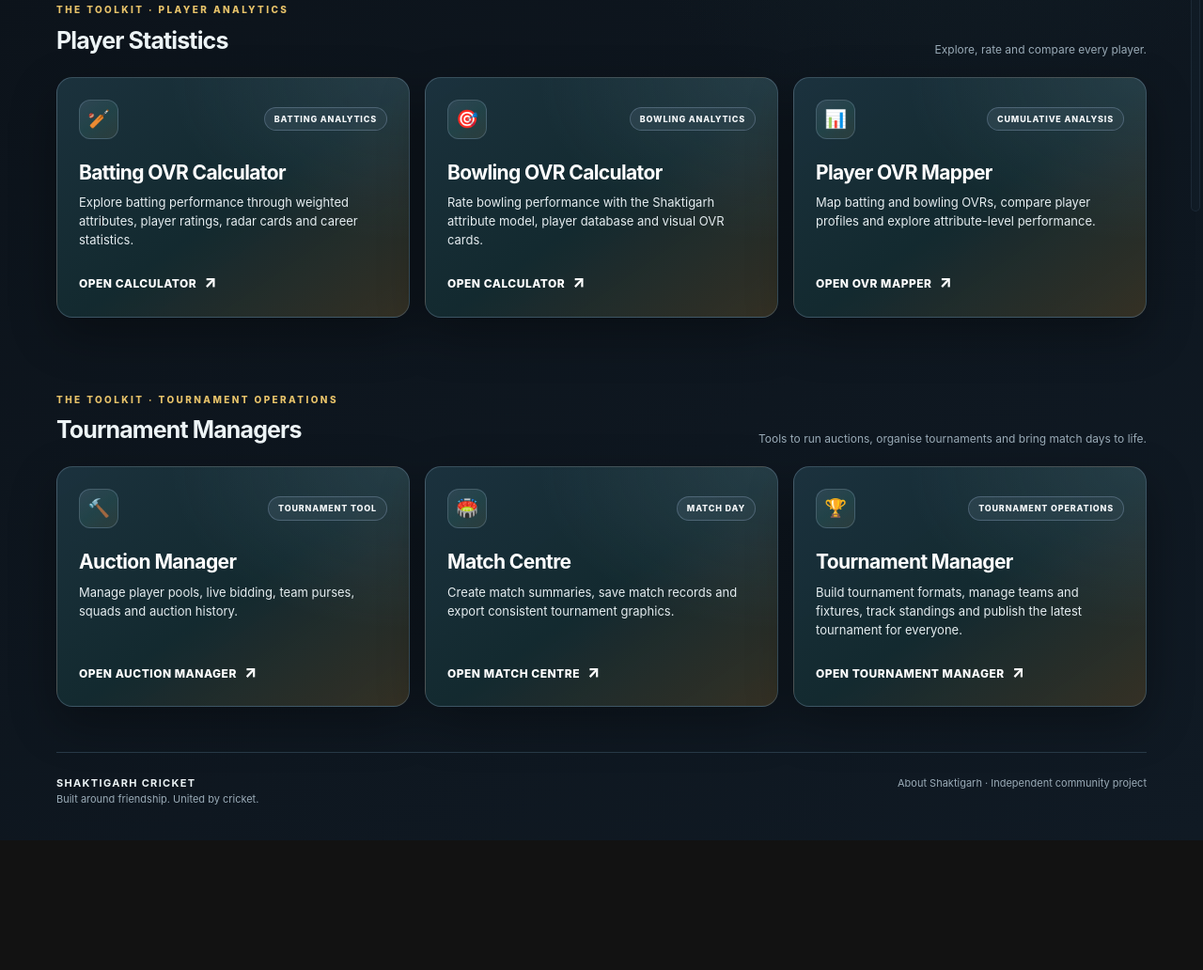
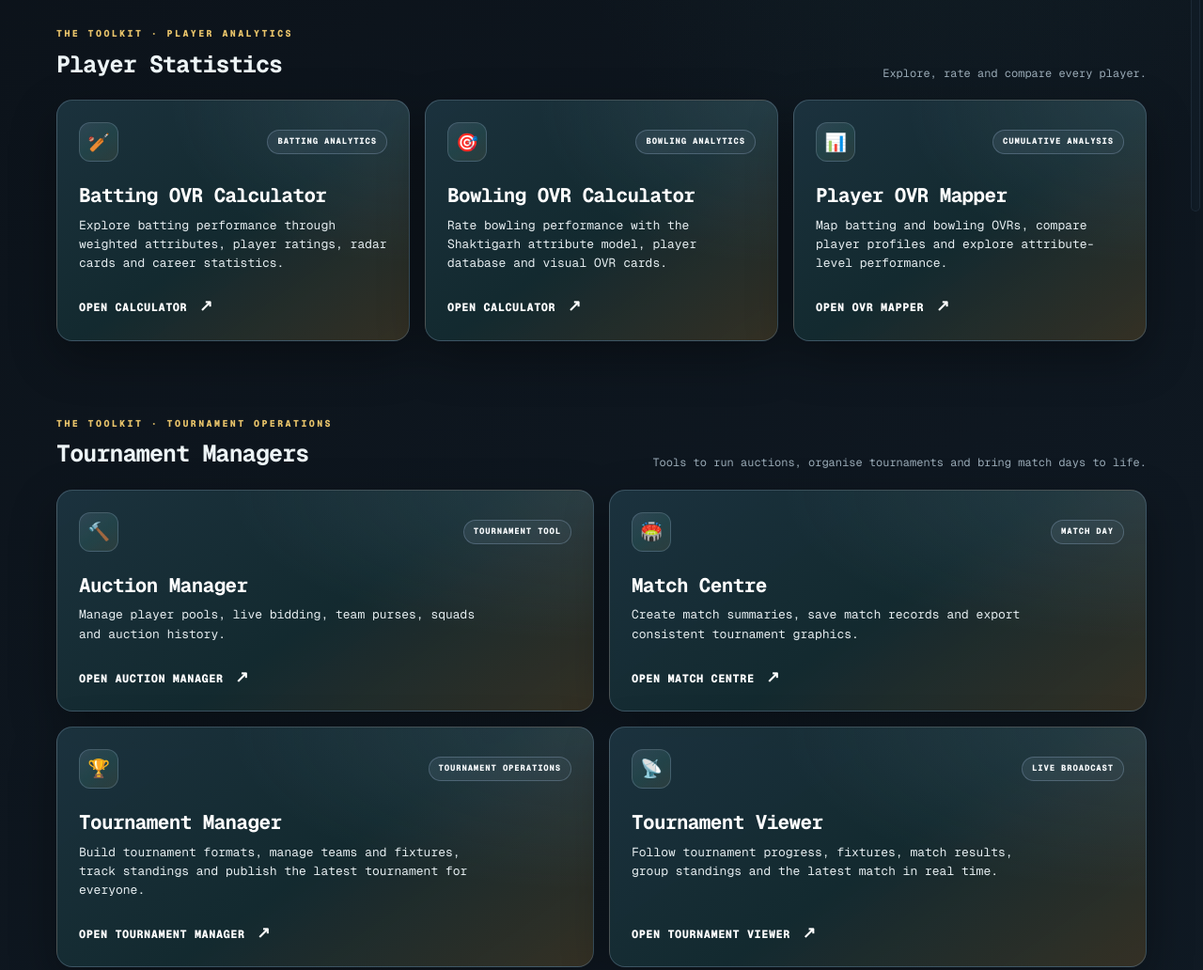
Before and after one commit to Shatadru05/shaktigarh-cricket, a plain HTML site: page index.html in a window 1280 px wide. Shown: the part 570-1602 px from the top of the page at 94% size. Before the commit the page ends 1464 px from the top, so only its background shows below. Drawn offline with nearby package versions, Linux system fonts and the light colour scheme; no server answers.

Commit message:
Add files via upload

```diff
--- a/index.html
+++ b/index.html
@@ -5,6 +5,9 @@
 <meta name="theme-color" content="#0b1118"><meta name="description" content="Shaktigarh Cricket Group — a community of friends who love cricket, with player statistics and tournament tools.">
 <title>Shaktigarh Cricket | The home of our game</title>
 <script src="https://cdn.jsdelivr.net/npm/@supabase/supabase-js@2"></script>
+<link rel="preconnect" href="https://fonts.googleapis.com">
+<link rel="preconnect" href="https://fonts.gstatic.com" crossorigin>
+<link href="https://fonts.googleapis.com/css2?family=Geist+Mono:wght@100..900&display=swap" rel="stylesheet">
 <style>
 :root{color-scheme:dark;--bg:#0b1118;--bg2:#101a24;--panel:#141f2a;--panel2:#192735;--line:#293a49;--text:#edf4f6;--muted:#9aabb7;--gold:#e8c36a;--teal:#61c4b0;--blue:#829cb4;--shadow:0 18px 50px #0005}
 [data-theme="light"]{color-scheme:light;--bg:#f2f5f4;--bg2:#e9efed;--panel:#fff;--panel2:#f4f7f6;--line:#d8e2de;--text:#17252a;--muted:#65777b;--gold:#9b741d;--teal:#218b7a;--blue:#557b98;--shadow:0 16px 42px #243c3214}
@@ -77,7 +80,14 @@ body{margin:0;background:radial-gradient(ellipse at 78% -10%,#244b4a55,transpare
 @media(max-width:390px){.brand{gap:8px;font-size:11px}.crest{width:34px;height:34px}.brand small{font-size:8px}.navright{gap:7px}.navright .nav-live-auction{padding:0 8px;font-size:8px}.theme{transform:scale(.92);transform-origin:right center}}
 @media(prefers-reduced-motion:reduce){.navright .nav-live-auction,.navright .nav-live-auction::before,.navright .nav-live-auction .nav-live-dot{transition:none}.navright .nav-live-auction.is-live,.navright .nav-live-auction.is-live .nav-live-dot{animation:none}}
 
-</style></head>
+/* Shaktigarh site-wide typography: Geist Mono */
+html,body,body *:not(svg):not(path):not(i):not([class*="icon"]),button,input,select,textarea{font-family:"Geist Mono",monospace!important}
+</style>
+<style id="tournament-viewer-homepage-layout-v1">
+#tournament-managers .tools{grid-template-columns:repeat(2,minmax(0,1fr))}
+@media(max-width:760px){#tournament-managers .tools{grid-template-columns:minmax(0,1fr)}}
+</style>
+</head>
 <body><div class="wrap">
 <nav class="nav"><a class="brand" href="#home" data-view-target="home" aria-label="Shaktigarh Cricket home"><span class="crest">SC</span><span>SHAKTIGARH<small>CRICKET · EST. BY THE COMMUNITY</small></span></a><div class="navright"><div class="navlinks"><a href="#statistics" data-view-target="home" data-scroll-target="statistics">Statistics</a><a href="#tournament-managers" data-view-target="home" data-scroll-target="tournament-managers">Tournament managers</a><a href="#about" data-view-target="about" aria-current="false">About</a></div><a class="nav-live-auction" id="liveAuctionFloater" href="live-auction.html" target="_blank" rel="noopener" aria-label="Open the live auction viewer"><span class="nav-live-dot" aria-hidden="true"></span><span>LIVE AUCTION</span></a><button class="theme" id="themeToggle" type="button" role="switch" aria-label="Toggle light and dark mode" aria-checked="false"><span class="theme-icon" aria-hidden="true">☀</span><span class="theme-icon" aria-hidden="true">☾</span><span class="theme-thumb"></span></button></div></nav>
 <main id="homeView" class="view-panel">
@@ -91,6 +101,7 @@ body{margin:0;background:radial-gradient(ellipse at 78% -10%,#244b4a55,transpare
 <a class="tool auction" href="auction-manager.html"><div class="tooltop"><span class="toolicon">🔨</span><span class="version">TOURNAMENT TOOL</span></div><h3>Auction Manager</h3><p>Manage player pools, live bidding, team purses, squads and auction history.</p><div class="launch">OPEN AUCTION MANAGER <span>↗</span></div></a>
 <a class="tool match" href="match-centre.html"><div class="tooltop"><span class="toolicon">🏟️</span><span class="version">MATCH DAY</span></div><h3>Match Centre</h3><p>Create match summaries, save match records and export consistent tournament graphics.</p><div class="launch">OPEN MATCH CENTRE <span>↗</span></div></a>
 <a class="tool tournament" href="tournament-manager.html"><div class="tooltop"><span class="toolicon">🏆</span><span class="version">TOURNAMENT OPERATIONS</span></div><h3>Tournament Manager</h3><p>Build tournament formats, manage teams and fixtures, track standings and publish the latest tournament for everyone.</p><div class="launch">OPEN TOURNAMENT MANAGER <span>↗</span></div></a>
+<a class="tool match" href="tournament-viewer.html"><div class="tooltop"><span class="toolicon">📡</span><span class="version">LIVE BROADCAST</span></div><h3>Tournament Viewer</h3><p>Follow tournament progress, fixtures, match results, group standings and the latest match in real time.</p><div class="launch">OPEN TOURNAMENT VIEWER <span>↗</span></div></a>
 </div></section>
 
 </main><main id="aboutView" class="view-panel" hidden>
```
